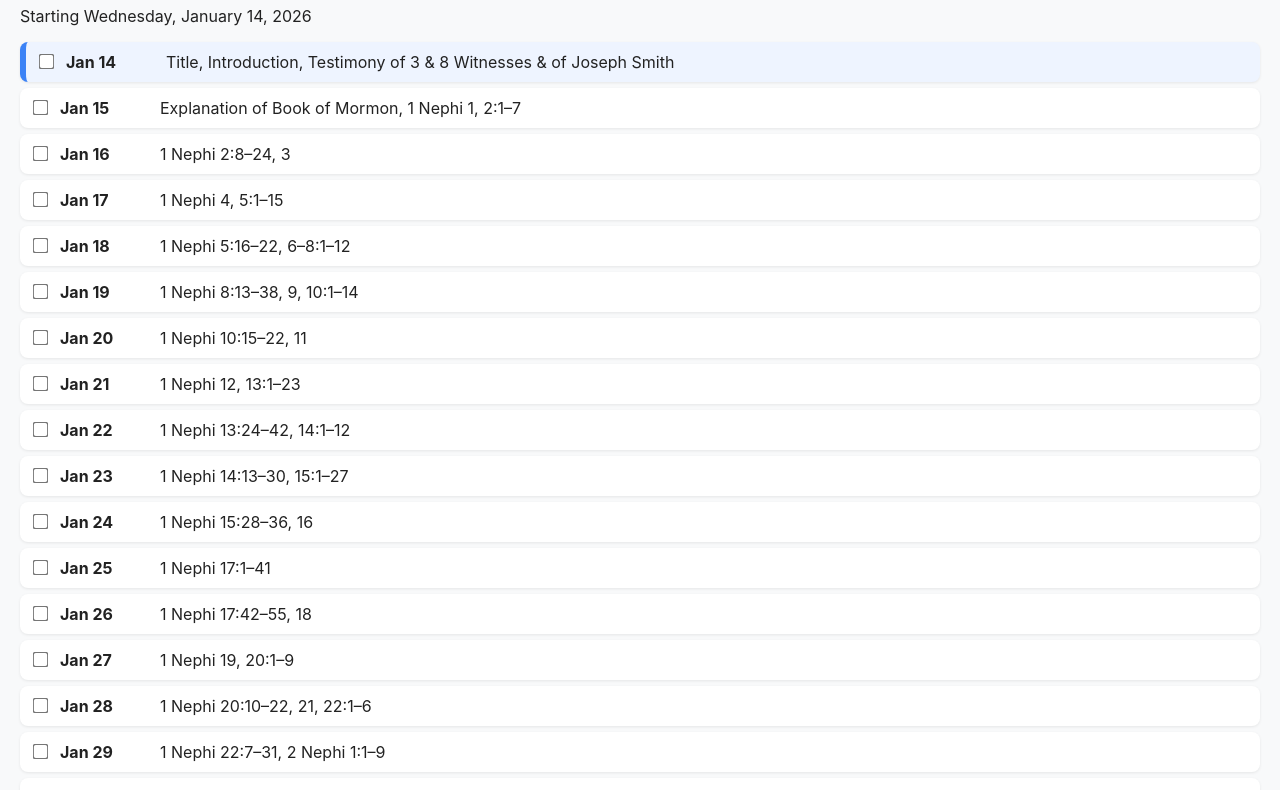
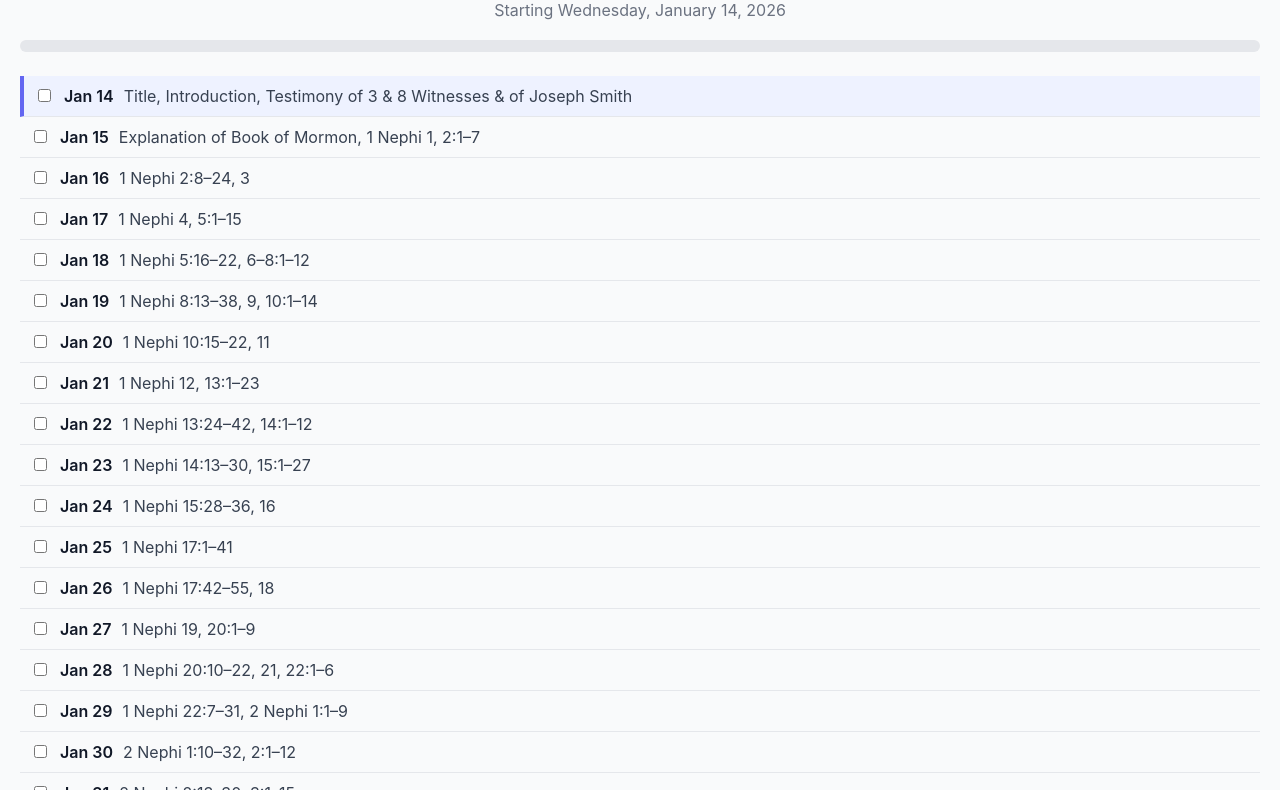
Before and after one commit to jcthomascj/map-reading-tracker, a plain HTML site: page index.html in a window 1280 px wide. Shown: the part 76-866 px from the top of the page. Drawn offline with Linux system fonts and the light colour scheme.

Commit message:
Update styles.css

```diff
--- a/styles.css
+++ b/styles.css
@@ -1,18 +1,41 @@
 body {
   font-family: -apple-system, BlinkMacSystemFont, "Segoe UI", sans-serif;
   margin: 20px;
-  background: #f8f9fa;
-  color: #222;
+  background: #f9fafb;
+  color: #111827;
 }
 
 h1 {
   text-align: center;
+  margin-bottom: 4px;
 }
 
-h2 {
+.subtitle {
   text-align: center;
-  font-weight: normal;
-  color: #555;
+  color: #6b7280;
+  margin-bottom: 20px;
+}
+
+#progress-container {
+  width: 100%;
+  height: 12px;
+  background: #e5e7eb;
+  border-radius: 6px;
+  overflow: hidden;
+  margin-bottom: 6px;
+}
+
+#progress-bar {
+  height: 100%;
+  width: 0%;
+  background: #3b82f6;
+  transition: width 0.3s ease;
+}
+
+#progress-text {
+  text-align: center;
+  color: #4b5563;
+  margin-bottom: 24px;
 }
 
 .day {
@@ -20,28 +43,22 @@
   align-items: flex-start;
   gap: 10px;
   padding: 10px;
-  margin-bottom: 6px;
-  background: white;
-  border-radius: 8px;
-  box-shadow: 0 1px 3px rgba(0,0,0,0.08);
+  border-bottom: 1px solid #e5e7eb;
 }
 
 .day.today {
-  border-left: 6px solid #3b82f6;
-  background: #eef4ff;
+  background: #eef2ff;
+  border-left: 4px solid #6366f1;
+}
+
+.day label {
+  cursor: pointer;
 }
 
 .date {
-  font-weight: bold;
-  width: 90px;
-  flex-shrink: 0;
+  font-weight: 600;
 }
 
 .reading {
-  flex-grow: 1;
+  color: #374151;
 }
-
-input[type="checkbox"] {
-  transform: scale(1.2);
-  margin-top: 3px;
-}
```
